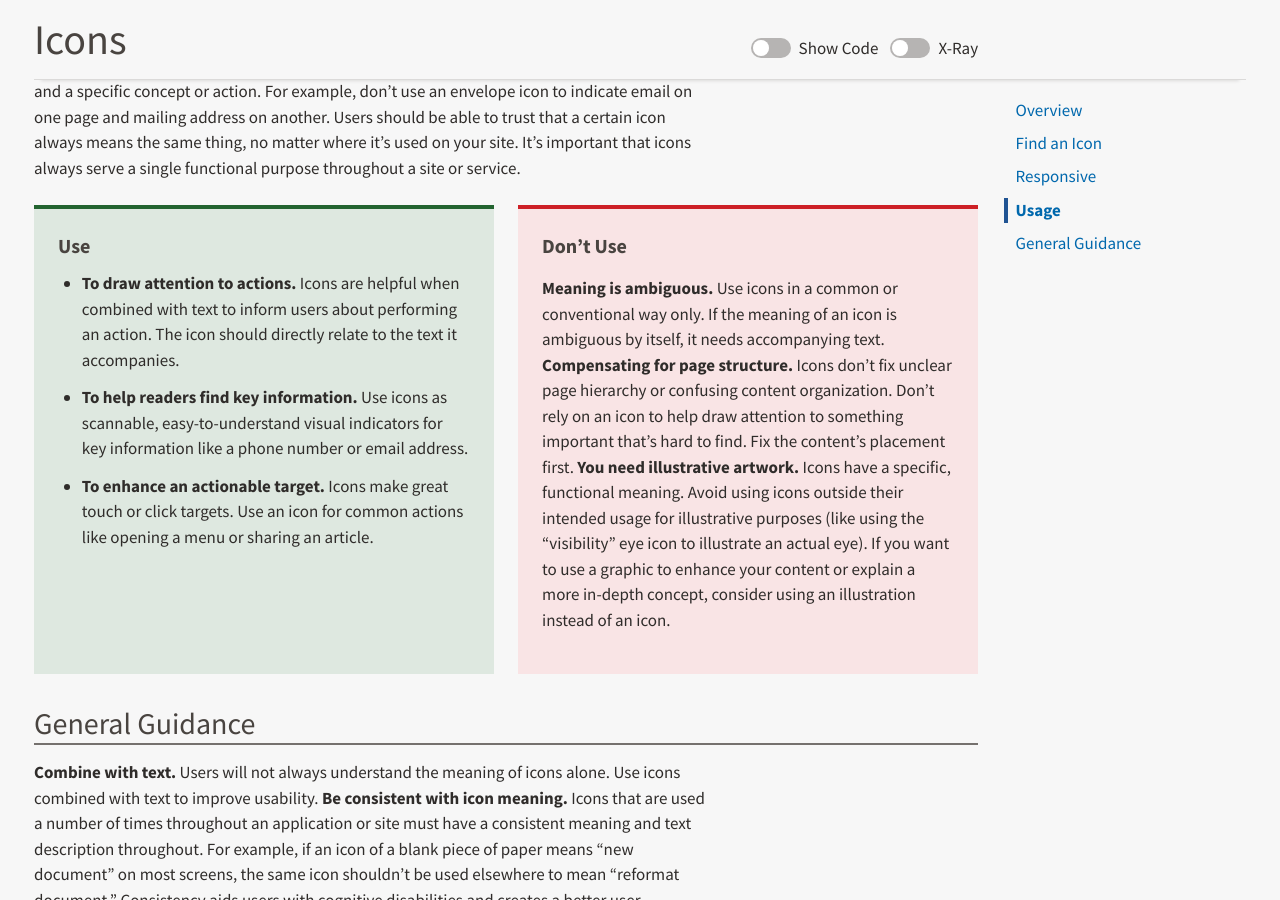
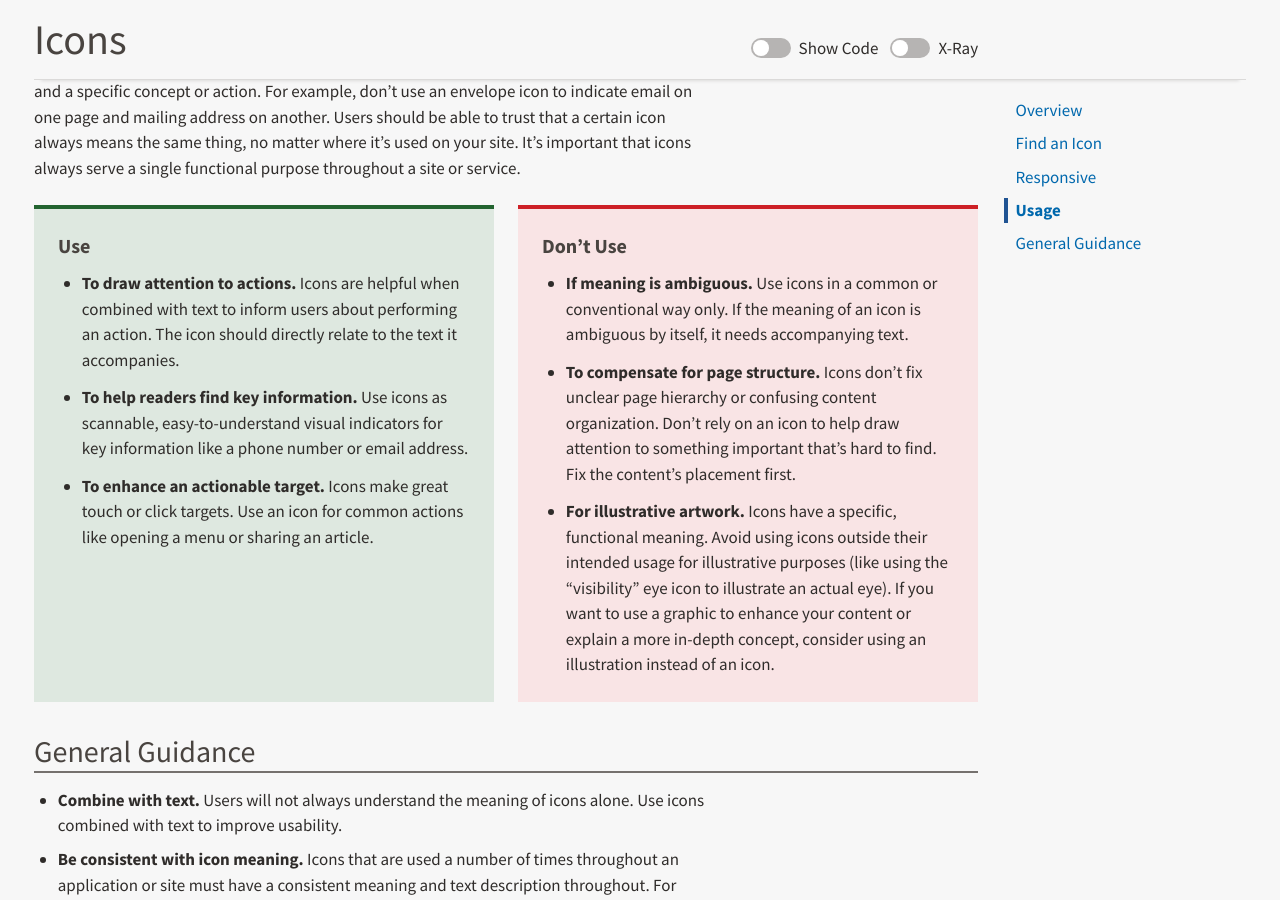
Before and after one commit to USDA-FSA/fsa-design-system, a Jekyll site: the page built from components/icons/index.md, in a window 1280 px wide and 900 px high, scrolled down 4343 px. Built offline with Jekyll 4.4.1, drawn with Linux system fonts in a browser that asks for light colours.

Commit message:
initial doc'ing Icons [amends #412]

```diff
--- a/components/icons/index.md
+++ b/components/icons/index.md
@@ -218,17 +218,17 @@ Using a consistent set of icons helps establish a familiar look and feel across
 {% endcapture %}
 
 {% capture usage_dont %}
-**Meaning is ambiguous.** Use icons in a common or conventional way only. If the meaning of an icon is ambiguous by itself, it needs accompanying text.
-**Compensating for page structure.** Icons don’t fix unclear page hierarchy or confusing content organization. Don’t rely on an icon to help draw attention to something important that’s hard to find. Fix the content’s placement first.
-**You need illustrative artwork.** Icons have a specific, functional meaning. Avoid using icons outside their intended usage for illustrative purposes (like using the “visibility” eye icon to illustrate an actual eye). If you want to use a graphic to enhance your content or explain a more in-depth concept, consider using an illustration instead of an icon.
+* **If meaning is ambiguous.** Use icons in a common or conventional way only. If the meaning of an icon is ambiguous by itself, it needs accompanying text.
+* **To compensate for page structure.** Icons don’t fix unclear page hierarchy or confusing content organization. Don’t rely on an icon to help draw attention to something important that’s hard to find. Fix the content’s placement first.
+* **For illustrative artwork.** Icons have a specific, functional meaning. Avoid using icons outside their intended usage for illustrative purposes (like using the “visibility” eye icon to illustrate an actual eye). If you want to use a graphic to enhance your content or explain a more in-depth concept, consider using an illustration instead of an icon.
 {% endcapture %}
 
 {% include do-dont.html %}
 
 ## General Guidance
 
-**Combine with text.** Users will not always understand the meaning of icons alone. Use icons combined with text to improve usability.
-**Be consistent with icon meaning.** Icons that are used a number of times throughout an application or site must have a consistent meaning and text description throughout. For example, if an icon of a blank piece of paper means “new document” on most screens, the same icon shouldn’t be used elsewhere to mean “reformat document.” Consistency aids users with cognitive disabilities and creates a better user experience for all users.
-**When interactive, combine with other components.** If the icon is part of an interactive element, it should be implemented within another functional component, like as part of a button or list.
+* **Combine with text.** Users will not always understand the meaning of icons alone. Use icons combined with text to improve usability.
+* **Be consistent with icon meaning.** Icons that are used a number of times throughout an application or site must have a consistent meaning and text description throughout. For example, if an icon of a blank piece of paper means “new document” on most screens, the same icon shouldn’t be used elsewhere to mean “reformat document.” Consistency aids users with cognitive disabilities and creates a better user experience for all users.
+* **When interactive, combine with other components.** If the icon is part of an interactive element, it should be implemented within another functional component, like as part of a button or list.
 
 {% include related-cards.html %}
```
